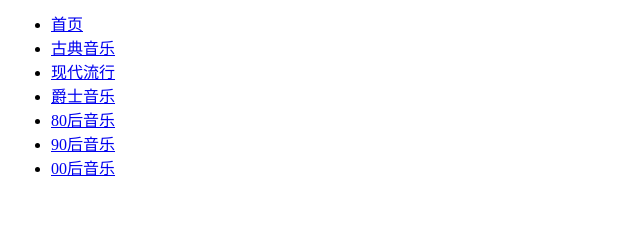
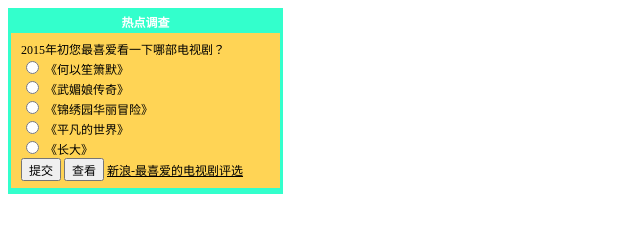
Before and after one commit to Atraxip/Atraxip.github.io, a plain HTML site: page index.html in a window 1280 px wide. Shown: the whole page, without its empty margins (0-640 px from the left). Drawn offline with Linux system fonts and the light colour scheme.

Commit message:
Update index.html

```diff
--- a/index.html
+++ b/index.html
@@ -1,22 +1,73 @@
 <html>
 <head>
-    <title>个人主页</title>
+<title>问卷调查</title>
+<style>
+table.outside{
+	background:#3FC;
+	font-size:12px;
+	padding:0px;
+}
+td.title{
+	color:#FFFFFF;
+	font-weight:bold;
+	text-align:center;
+	padding-top:3px;
+	padding-bottom:0px;
+}
+td.tdoutside{
+	padding:0px 1px 4px 1px;
+}
+table.inside{
+	width:269px;
+	font-size:12px;
+	padding:0px;
+	margin:0px;
+}
+td.tdinside{
+	padding:7px 0px 7px 10px;
+	background-color:#ffd455;
+}
+form{
+	margin:0px;
+	padding:0px;
+}
+input{
+	font-size:12px;
+}
+a{
+	color:#000000;
+	text-decoration:underline;
+}
+</style>
 </head>
-</html>
+
 <body>
-  <table class="inner">
+<table class="outside">
+  <tr><td class="title">热点调查</td></tr>
+  <tr><td class="tdoutside">
+  <form method="post">
+  <table class="inside" cellspacing="0">
     <tr>
-      <td class="left"><ul>
-        <li><a href="#">首页</a></li>
-        <li><a href="#">古典音乐</a></li>
-        <li><a href="#">现代流行</a></li>
-        <li><a href="#">爵士音乐</a></li>
-        <li><a href="#">80后音乐</a></li>
-        <li><a href="#">90后音乐</a></li>
-        <li><a href="#">00后音乐</a></li>
-       </ul></td>
-      <td class="right>这里是内容</td>
+      <td class="tdinside">
+      2015年初您最喜爱看一下哪部电视剧？<br>
+      <input type="radio" name="q_498" value="2749" >
+      《何以笙箫默》<br>
+      <input type="radio" name="q_498" value="2750" >
+      《武媚娘传奇》<br>
+      <input type="radio" name="q_498" value="2751" >
+      《锦绣园华丽冒险》<br>
+      <input type="radio" name="q_498" value="2752" >
+      《平凡的世界》<br>
+      <input type="radio" name="q_498" value="2753" >
+      《长大》<br>
+      <input type="submit" value="提交" >
+      <input type="button" name="viewresult" value="查看">
+      <a href="#">新浪-最喜爱的电视剧评选</a>
+      </td>
     </tr>
   </table>
-
+  </form>
+  </td></tr>
+</table>
 </body>
+</html>
```
Lines whose indentation alone changed are shown as unchanged.
